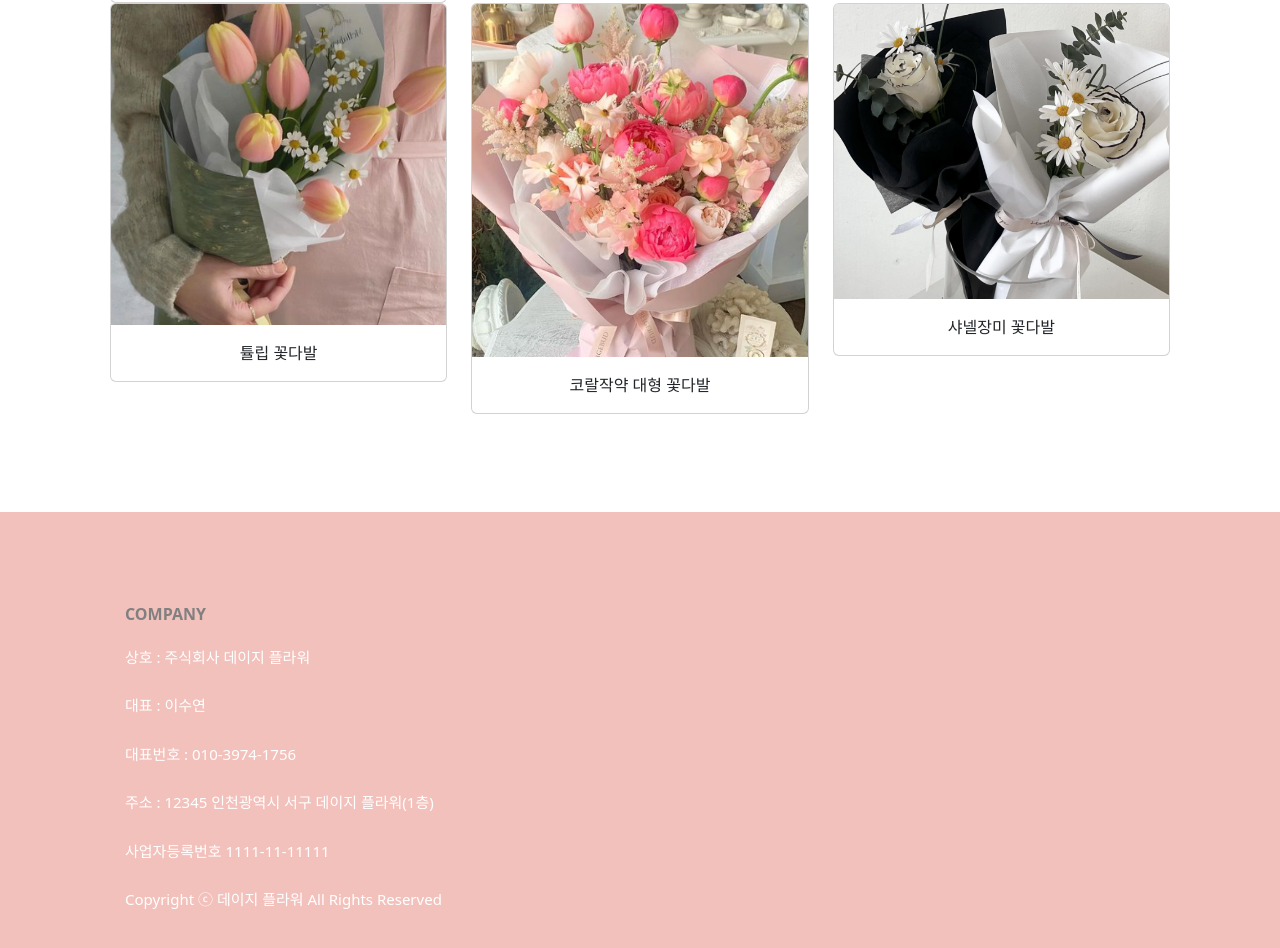
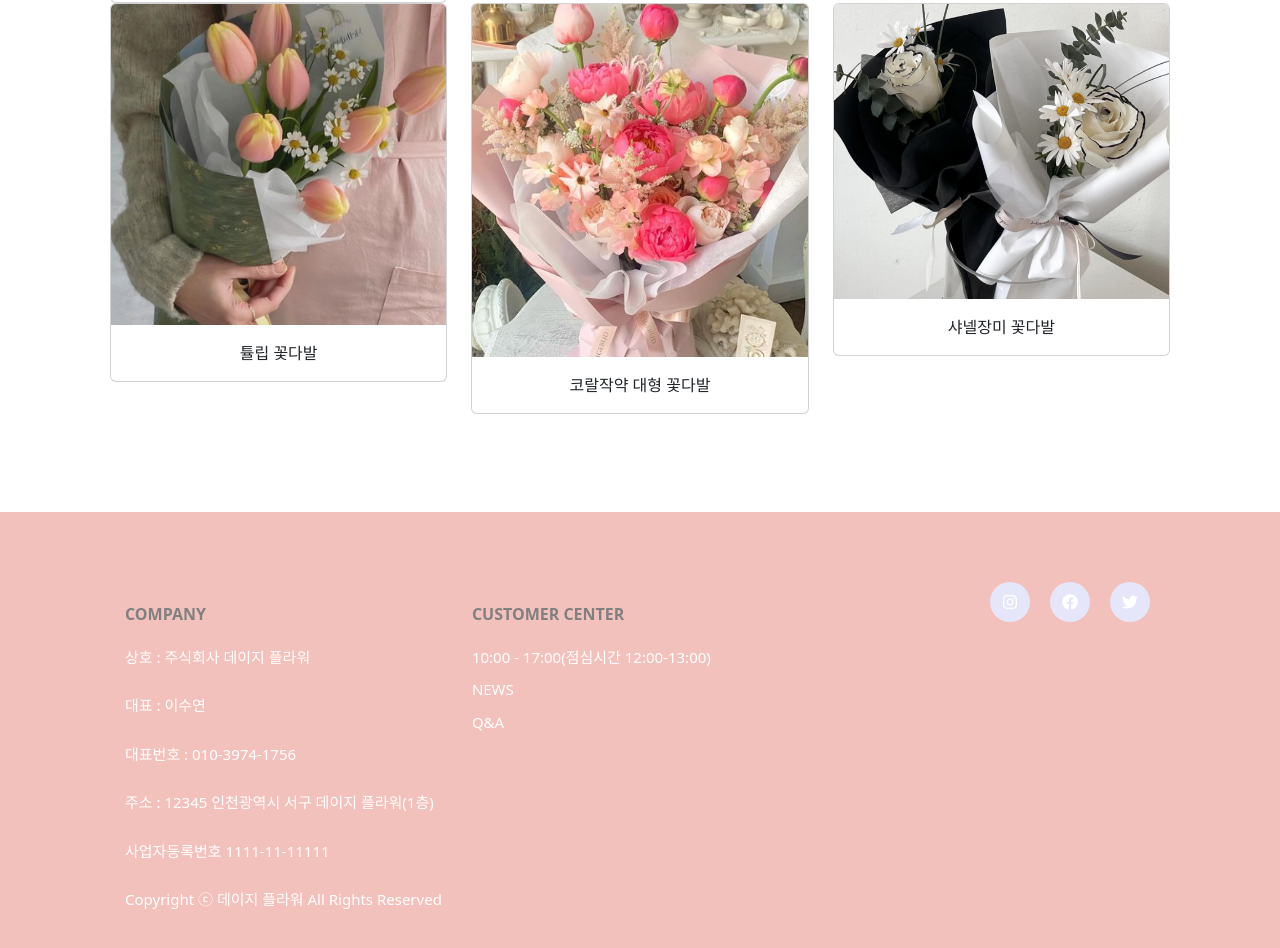
Before and after one commit to leesuyeon116/daisy_flower_project, a plain HTML site: page daisy_flower_website/index.html in a window 1280 px wide. Shown: the part 1889-2837 px from the top of the page. Drawn offline with nearby package versions, Linux system fonts and the light colour scheme.

Commit message:
icon 부분 수정 중

```diff
--- a/daisy_flower_website/index.html
+++ b/daisy_flower_website/index.html
@@ -129,12 +129,29 @@
                         <p class="footer-menu-item">사업자등록번호 1111-11-11111</p>
                         <p class="footer-menu-item">Copyright ⓒ 데이지 플라워 All Rights Reserved</p>
                     </div>
+
+                    <div class="column">
+                        <div class="sub-title">CUSTOMER CENTER</div>
+                        <span class="footer-menu-item">10:00 - 17:00(점심시간 12:00-13:00)</span>
+                        <a href="#" class="footer-menu-item">NEWS</a>
+                        <a href="#" class="footer-menu-item">Q&A</a>
+                    </div>
+                </div>
+
+                <div class="second-box">
+                    <div class="icon-box">
+                        <i class="fa-brands fa-instagram"></i>
+                    </div>
+                    <div class="icon-box">
+                        <i class="fa-brands fa-facebook"></i>
+                    </div>
+                    <div class="icon-box">
+                        <i class="fa-brands fa-twitter"></i>
+                    </div>
                 </div>
             </div>
         </div>
     </footer>
-
-
     <script src="https://cdn.jsdelivr.net/npm/bootstrap@5.3.3/dist/js/bootstrap.bundle.min.js"
     integrity="sha384-YvpcrYf0tY3lHB60NNkmXc5s9fDVZLESaAA55NDzOxhy9GkcIdslK1eN7N6jIeHz"
     crossorigin="anonymous"></script>
```
